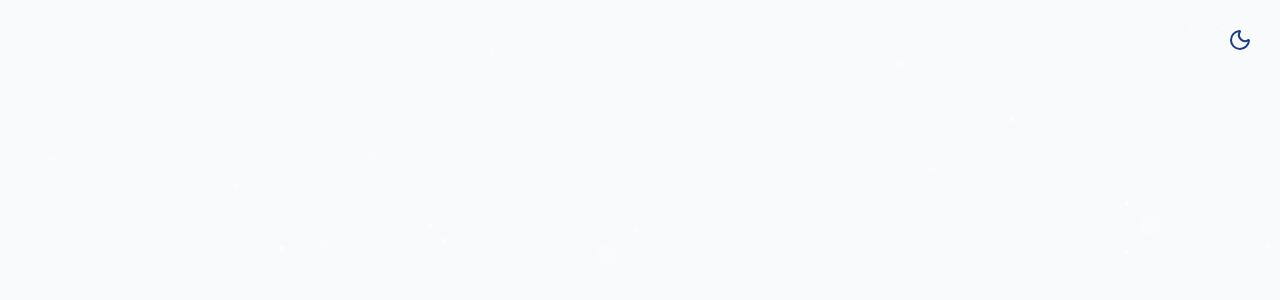
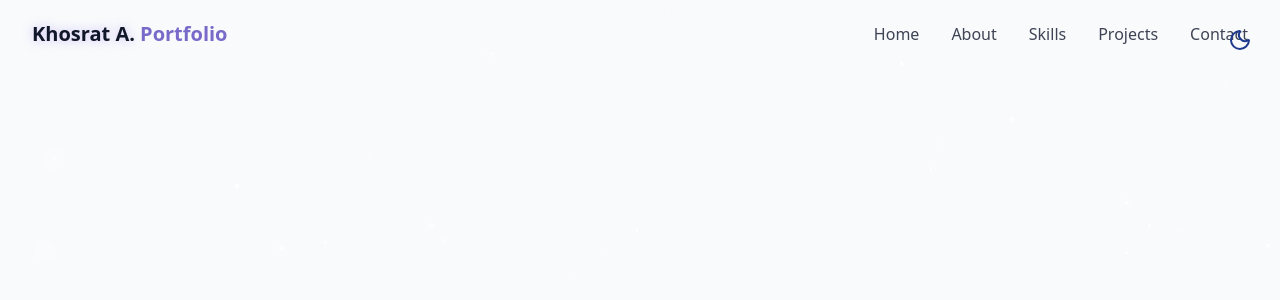
Before and after one commit to KosBow/Kos-portfolio, a React (Vite) app: page / in a window 1280 px wide. Shown: the top 300 px of the page. Built offline with nearby package versions, Linux system fonts and the light colour scheme.

Commit message:
finished with starbackground, started with Navbar. Next is HeroSection

```diff
--- /dev/null
+++ b/src/components/Navbar.tsx
@@ -0,0 +1,75 @@
+import { useEffect, useState } from "react";
+import { cn } from "../lib/utils";
+import { Menu, X } from "lucide-react";
+
+const navItems = [
+  { name: "Home", href: "#hero" },
+  { name: "About", href: "#About" },
+  { name: "Skills", href: "#Skills" },
+  { name: "Projects", href: "#Projects" },
+  { name: "Contact", href: "#Contact" },
+];
+
+export const Navbar = () => {
+  const [isScrolled, setIsScrolled] = useState(false);
+  const [isMenuOpen, setIsMenuOpen] = useState(false);
+
+  useEffect(() => {
+    const handleScroll = () => {
+      setIsScrolled(window.scrollY > 10);
+    };
+
+    window.addEventListener("scroll", handleScroll);
+    return () => window.removeEventListener("scroll", handleScroll);
+  }, []);
+  return (
+    <nav
+      className={cn(
+        "fixed top-0 left-0 w-full z-40 transition-all duration-300",
+        isScrolled ? "py-3 bg-background/80 backdrop-blur-md shadow-xs" : "py-5"
+      )}
+    >
+      <div className="container flex items-center justify-between">
+        <a
+          className="text-xl font-bold text-primary flex items-center"
+          href="#hero"
+        >
+          <span className="relative z-10">
+            <span className="text-glow text-foreground"> Khosrat A.</span>{" "}
+            Portfolio
+          </span>
+        </a>
+
+        <div className="hidden md:flex space-x-8">
+          {navItems.map((item, key) => (
+            <a key={key}
+            href={item.href} className="text-foreground/80 hover:text-primary transition-colors duration-300"
+            >
+            {item.name}</a>
+          ))}
+        </div>
+
+          <button onClick={() => setIsMenuOpen((prev) => !prev)}
+          className="md:hidden p-2 text-foreground z-50"
+          aria-label={isMenuOpen ? "Close Menu" : "Open Menu"}
+          > {isMenuOpen? <X size={24} /> : <Menu size={24}/>} </button>
+
+          <div className={cn("fixed inset-0 bg-background/95 backdrop-blur-md z-40 flex-col items-center justify-center",
+            "transition-all duration-300 md:hidden",
+            isMenuOpen ? "opacity-100 pointer-events-auto"
+            : "opacity-0 pointer-none:"
+          )}>
+        <div className="flex flex-col space-y-8 text-xl">
+          {navItems.map((item, key) => (
+            <a key={key}
+            href={item.href} className="text-foreground/80 hover:text-primary transition-colors duration-300"
+            onClick={() => setIsMenuOpen(false)}
+            >
+            {item.name}</a>
+          ))}
+        </div>
+         </div>
+      </div>
+    </nav>
+  );
+};
--- a/src/components/StarBackground.tsx
+++ b/src/components/StarBackground.tsx
@@ -78,22 +78,22 @@
             left: `${star.x}%`,
             top: `${star.y}%`,
             opacity: star.opacity,
-            animationDuration: `${star.animationDuration}s`,
+            animationDuration: star.animationDuration + "s",
           }}
         />
       ))}
 
-      {meteors.map((m) => (
+      {meteors.map((meteor) => (
         <div
-          key={m.id}
+          key={meteor.id}
           className="meteor animate-meteor"
           style={{
-            width: `${m.size * 50}px`,
-            height: `${m.size * 2}px`,
-            left: `${m.x}%`,
-            top: `${m.y}%`,
-            animationDelay: `${m.delay}s`,          // ← needs units
-            animationDuration: `${m.animationDuration}s`,
+            width: meteor.size * 50 + "px",
+            height: meteor.size * 2 + "px",
+            left: meteor.x + "%",
+            top: meteor.y + "%",
+            animationDelay: `${meteor.delay}s`,
+            animationDuration: meteor.animationDuration + "s",
           }}
         />
       ))}
--- a/src/index.css
+++ b/src/index.css
@@ -124,6 +124,13 @@
   box-shadow: 0 0 10px 5px rgba(255, 255, 255, 0.3);
 }
 
+@utility meteor {
+  @apply absolute rounded-full;
+  background: linear-gradient(90deg, #fff, rgba(255,255,255,0));
+  transform: rotate(-45deg);
+  opacity: 0;
+}
+
 /* Layout root */
 #root {
   max-width: 100%;
--- a/src/pages/Home.tsx
+++ b/src/pages/Home.tsx
@@ -1,5 +1,6 @@
 import { ThemeToggle } from "../components/ThemeToggle";
 import { StarBackground } from '../components/StarBackground';
+import { Navbar } from "../components/Navbar";
 export const Home = () => {
     return <div className="min-h-screen bg-background text-foreground overflow-x-hidden">
 
@@ -9,7 +10,7 @@
         {/* Background Effects */}
         <StarBackground />
         {/* Navbar */}
-
+        <Navbar />
         {/* Main Content */}
 
         {/* Footer */}
```
